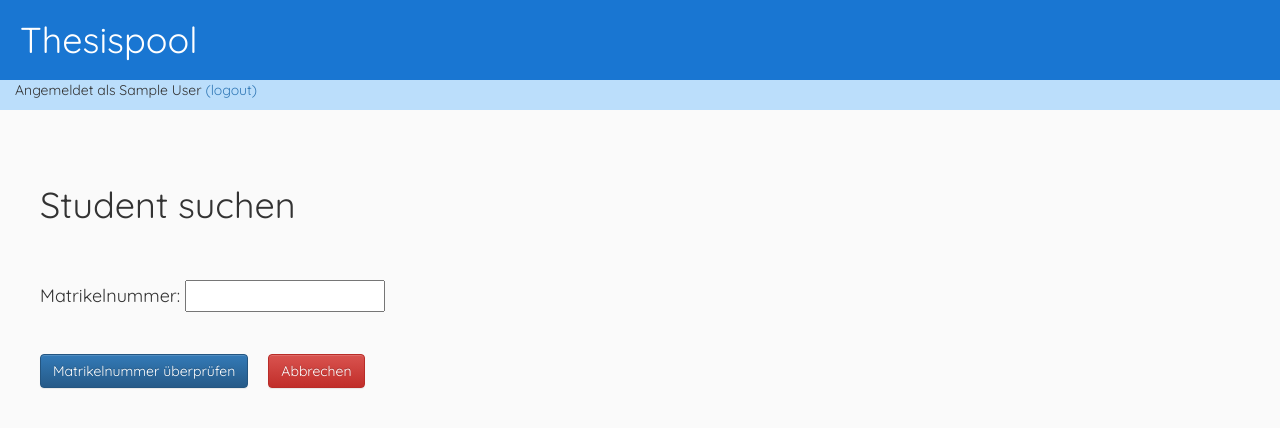
After one commit to informatik-mannheim/faculty-thesis-db, a Django app: page /create/step-one/ in a window 1280 px wide. The commit adds this page. Shown: the top 428 px of the page. Run offline with Django 3.2, Linux system fonts and the light colour scheme; the visitor is signed in with stand-in values (Sample User, id 1); some libraries are stand-ins or nearby versions.

Commit message:
Add most of the wizard mode for creating new theses

```diff
--- a/website/forms.py
+++ b/website/forms.py
@@ -14,16 +14,26 @@ class ThesisForm(ModelForm):
         fields = ['title', 'student', 'supervisor', 'assessor']
 
 
-class AssessorForm(ModelForm):
+class CheckStudentIdForm(forms.Form):
+    student_id = forms.IntegerField(label="Matrikelnummer")
 
-    class Meta:
-        model = Assessor
-        fields = ['first_name', 'last_name', 'email']
+    def clean(self):
+        super(CheckStudentIdForm, self).clean()
+
+        matnr = int(self.cleaned_data['student_id'])
+
+        if not Student.objects.find(matnr):
+            raise forms.ValidationError(
+                {'student_id': 'Matrikelnummer existiert nicht'})
+
+        self.cleaned_data['student'] = Student.objects.find(matnr)
 
 
 class ThesisApplicationForm(forms.Form):
-    title = forms.CharField(label="Titel", max_length=300)
-    student_id = forms.IntegerField(label="Matrikelnummer")
+    title = forms.CharField(label="Titel",
+                            max_length=300,
+                            widget=forms.TextInput(
+                                attrs={'placeholder': 'Titel der Arbeit...'}))
 
     begin_date = forms.DateField(
         widget=forms.SelectDateWidget,
@@ -35,30 +45,44 @@ class ThesisApplicationForm(forms.Form):
         label="Abgabe",
         initial=timezone.now() + timedelta(90))
 
-
     external = forms.BooleanField(
         label="extern",
         initial=False,
+        required=False
     )
 
-    external_where = forms.CharField(label="bei", max_length=300, required=False)
+    external_where = forms.CharField(
+        label="bei", max_length=300, required=False)
+
+    assessor_first_name = forms.CharField(
+        label="Vorname",
+        max_length=300,
+        required=False,
+        widget=forms.TextInput(attrs={'placeholder': 'Vorname'}))
+
+    assessor_last_name = forms.CharField(
+        label="Nachname",
+        max_length=300,
+        required=False,
+        widget=forms.TextInput(attrs={'placeholder': 'Nachname'}))
+    assessor_email = forms.CharField(
+        label="E-Mail",
+        max_length=300,
+        required=False,
+        widget=forms.TextInput(attrs={'placeholder': 'E-Mail'}))
 
     def clean(self):
         super(ThesisApplicationForm, self).clean()
 
-        matnr = int(self.cleaned_data['student_id'])
+        if self.cleaned_data['begin_date'] >= self.cleaned_data['due_date']:
+            raise forms.ValidationError(
+                {'due_date': 'Abgabe muss später als der Beginn sein'})
 
-        errors = []
+        if not self.cleaned_data['assessor_email']:
+            self.cleaned_data['assessor'] = None
 
-        if not Student.objects.find(matnr):
-            errors.append(forms.ValidationError(
-                {'student_id': 'Matrikelnummer existiert nicht'}))
-
-        if self.cleaned_data['begin_date'] >= self.cleaned_data['due_date']:
-            errors.append(forms.ValidationError(
-                {'due_date': 'Abgabe muss später als der Beginn sein'}))
-
-        if errors:
-            raise forms.ValidationError(errors)
-
-        self.cleaned_data['student'] = Student.objects.find(matnr)
+        else:
+            self.cleaned_data['assessor'] = Assessor(
+                first_name=self.cleaned_data['assessor_first_name'],
+                last_name=self.cleaned_data['assessor_last_name'],
+                email=self.cleaned_data['assessor_email'])
--- a/website/static/website/style.css
+++ b/website/static/website/style.css
@@ -11,23 +11,72 @@
 .secondary-text-color  { color: #757575; }
 .divider-color         { border-color: #BDBDBD; }
 
+.inline {
+	display: inline-block;
+}
+
+.space-left {
+	margin-left: 20px;
+}
+
+.space-left-small {
+	margin-left: 10px;
+}
+
+.space-top-small {
+	margin-top: 10px;
+}
+
 .ribbon {
 	height: 30px;
 	margin-bottom: 75px;
 	font-size: 14px;
 }
 
-h1, body {
-	margin: 0px;
- 	padding: 0px;
+ul.errorlist {
+	color: red;
+	list-style-type: none;
+	left: 0px;
+}
+
+#id_title {
+	width: 100%;
+}
+
+.container {
+	width: 1200px;
+}
+
+label {
+	font-weight: 400;
+}
+
+input[type='number'] {
+    -moz-appearance:textfield;
+}
+
+input::-webkit-outer-spin-button,
+input::-webkit-inner-spin-button {
+    -webkit-appearance: none;
 }
 
 body {
+	margin: 0px;
+ 	padding: 0px;
  	font-family: 'Quicksand', sans-serif;
  	background-color: #fafafa;
  	font-size: 18px;
 }
 
+h1.header {
+	margin-left: 20px;
+}
+
+
+h1 {
+	margin-top: 30px;
+	margin-bottom: 30px;
+}
 
 td {
 	max-width: 500px;
--- a/website/templates/website/base.html
+++ b/website/templates/website/base.html
@@ -14,9 +14,22 @@
 		{% endblock header %}
 	</head>
 	<body>
-		<div class="col-md-12 dark-primary-color" style="height: 80px;">
-			<h1 class="text-primary-color" style="margin-top: 20px">Thesispool</h1>
+		<div class="row">
+			<div class="col-md-12 dark-primary-color" style="height: 80px;">
+				<h1 class="text-primary-color header" style="margin-top: 20px">Thesispool</h1>
+			</div>
 		</div>
+		{% if user.is_authenticated %}
+			<div class="col-md-12 light-primary-color ribbon">
+			        <span class="text-secondary-color" style="margin-top: 25px;">Angemeldet als {{ user.first_name }} {{ user.last_name }}
+			        </span>
+			        <span>
+			            <a href="/accounts/logout">(logout)</a>
+			        </span>
+			</div>
+		{% endif %}
+
+
 
 		{% block content %}
 		{% endblock content %}
--- /dev/null
+++ b/website/templates/website/create_step_one.html
@@ -0,0 +1,43 @@
+{% extends 'base.html' %}
+{% load static %}
+
+{% block content %}
+<div class="container">
+	<div class="row">
+		<h1>Student suchen</h1>
+	</div>
+	{% if form.is_valid %}
+		<div class="row well">
+			<div class="inline">
+				<strong>Matrikelnummer {{form.student_id.value}}:</strong> {{student.first_name}} {{student.last_name}} ({{student.program}})
+			</div>
+			<div class="inline space-left">
+				<form action="{% url 'create_step_two' student_id=student.id %}" method="get">
+				  	<button class="btn btn-success" type="submit">
+						<span class="glyphicon glyphicon-arrow-right"></span> Fortfahren
+					</button>
+				</form>
+			</div>
+		</div>
+	{% endif %}
+
+	<br/>
+
+	<div class="row">
+		<form action="" method="post">
+			{% csrf_token %}
+			 <div class="fieldWrapper">
+	            {{ form.student_id.errors }}
+	            {{ form.student_id.label_tag }}
+	            {{ form.student_id }}
+	        </div>
+
+		    <input class="btn btn-primary" type="submit" value="Matrikelnummer überprüfen" style="float: left; margin-top: 40px;"/>
+		</form>
+
+		<form action="{%url 'overview'%}" method="get">
+		    <input class="btn btn-danger space-left" type="submit" value="Abbrechen" style="margin-top: 40px;" />
+		</form>
+	</div>
+</div>
+{% endblock content %}
--- a/website/urls.py
+++ b/website/urls.py
@@ -9,7 +9,9 @@ urlpatterns = [
         name='login'),
     url(r'^accounts/logout/$', logout, {'next_page': 'login'}, name='logout'),
     url(r'^overview/$', views.overview, name='overview'),
-    url(r'^create/$', views.create, name='create'),
+    url(r'^create/step-one/$', views.create_step_one, name='create_step_one'),
+    url(r'^create/step-two/(?P<student_id>\d+)$',
+        views.create_step_two, name='create_step_two'),
     url(r'^delete/(?P<pk>\d+)$', views.delete_thesis, name='delete_thesis'),
     url(r'^download/(?P<pk>\d+)$', views.download, name='download'),
 ]
--- a/website/views.py
+++ b/website/views.py
@@ -2,7 +2,6 @@ from django.contrib.auth.decorators import login_required
 from django.http import HttpResponseRedirect
 from django.shortcuts import render, redirect, reverse
 from sendfile import sendfile
-
 
 from website.models import *
 from website.forms import *
@@ -41,14 +40,14 @@ def overview(request):
 
 
 @login_required
-def create(request):
+def create_step_two(request, student_id):
+    student = Student.objects.find(student_id)
+
     if request.method == 'POST':
         form = ThesisApplicationForm(request.POST)
-        a_form = AssessorForm(request.POST)
 
-        if form.is_valid() and a_form.is_valid():
-            assessor = a_form.save()
-            student = form.cleaned_data['student']
+        if form.is_valid():
+            assessor = form.cleaned_data['assessor']
 
             supervisor = Supervisor(first_name=request.user.first_name,
                                     last_name=request.user.last_name,
@@ -56,6 +55,9 @@ def create(request):
 
             student.save()
             supervisor.save()
+
+            if assessor:
+                assessor.save()
 
             Thesis(title=form.cleaned_data['title'],
                    begin_date=form.cleaned_data['begin_date'],
@@ -67,8 +69,25 @@ def create(request):
             return HttpResponseRedirect('/overview/')
 
     else:
-        form = ThesisApplicationForm()
-        a_form = AssessorForm()
+        form = ThesisApplicationForm(initial={'student_id': student_id})
 
-    context = {'form': form, 'a_form': a_form}
-    return render(request, 'website/create_thesis.html', context)
+    context = {'form': form, 'student': student}
+    return render(request, 'website/create_step_two.html', context)
+
+
+@login_required
+def create_step_one(request):
+    student = None
+
+    if request.method == 'POST':
+        form = CheckStudentIdForm(request.POST)
+
+        if form.is_valid():
+            student = form.cleaned_data['student']
+
+    else:
+        form = CheckStudentIdForm()
+
+    context = {'form': form, 'student': student}
+
+    return render(request, 'website/create_step_one.html', context)
```
Also changed, not shown: website/templates/website/create_step_two.html (added, +105 -0 lines), website/templates/website/create_thesis.html (deleted, +0 -26 lines), website/templates/website/overview.html (+7 -9 lines).
